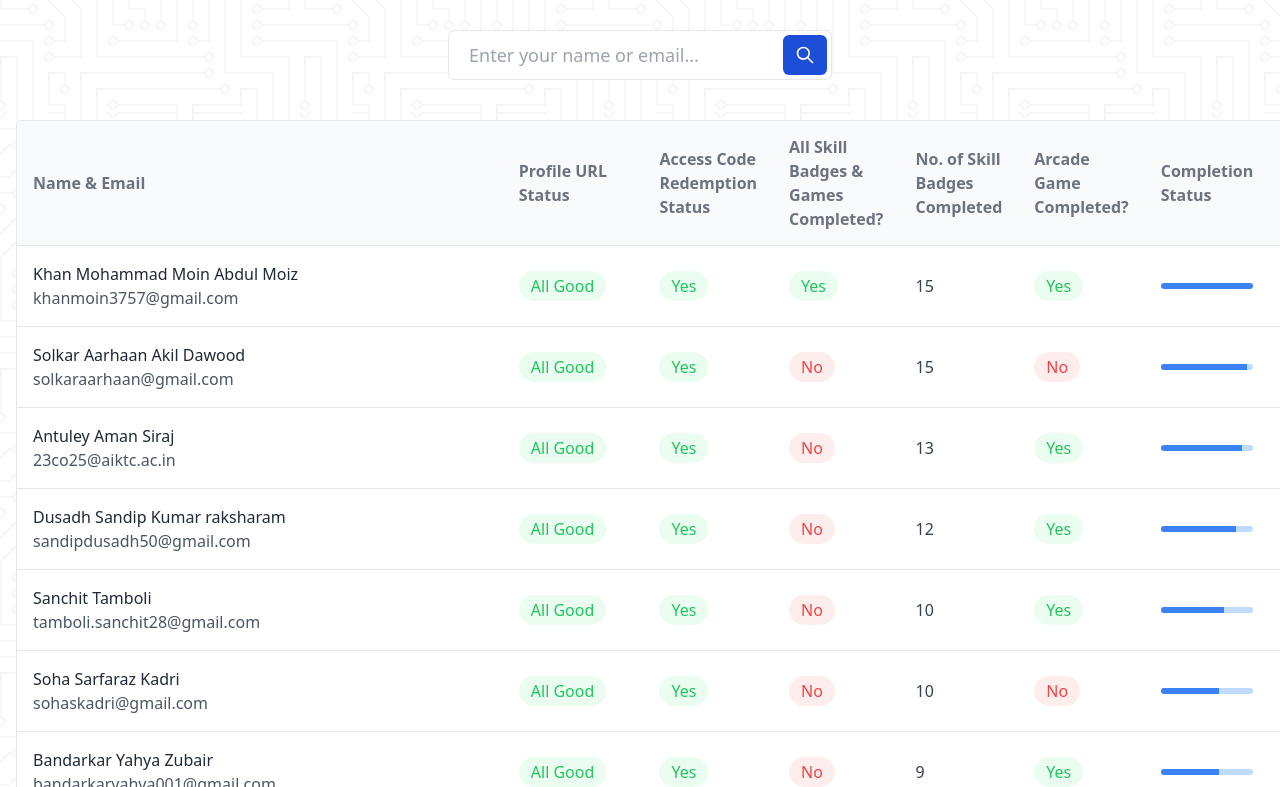
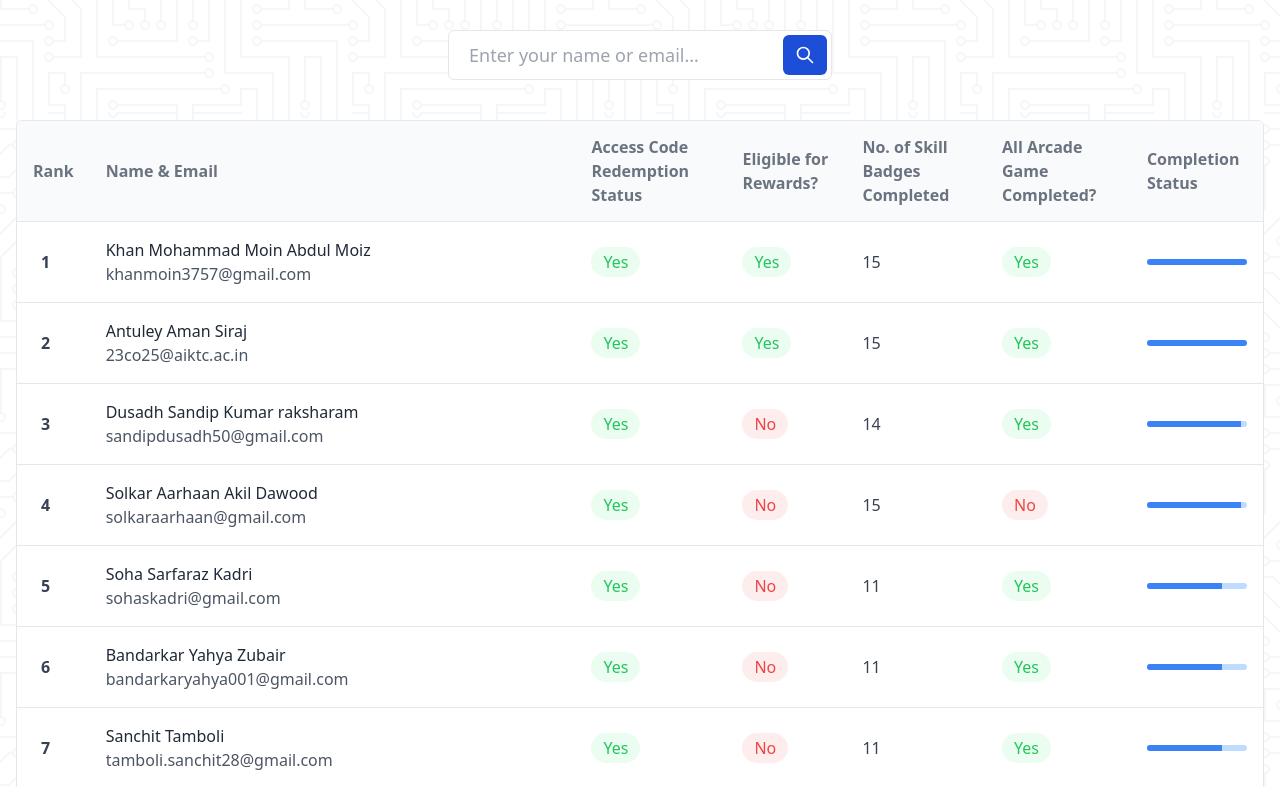
Before and after one commit to GDGC-AIKTC/GenAI-StudyJams-Leaderboard-24, a React (Vite) app: page / in a window 1280 px wide. Shown: the part 633-1420 px from the top of the page. Built offline with nearby package versions, Linux system fonts and the light colour scheme.

Commit message:
Update Home component: modify leaderboard update date, adjust participant count display, and enhance table column labels

```diff
--- a/src/Home.jsx
+++ b/src/Home.jsx
@@ -84,7 +84,7 @@ function Home() {
             This is an institute level rankings leaderboard for <br />
             <b>Google GenAI Study Jams 2024</b> of <b>GDGC AIKTC</b> <br />
             <p className="text-gray-500 text-lg">
-              Updated as of <span className="underline">7th November 2024</span>
+              Updated as of <span className="underline">8th November 2024</span>
             </p>
           </p>
           <p className="mt-3 lg:mt-5 text-gray-500 text-xl">
@@ -132,13 +132,13 @@ function Home() {
               <div className="p-5 relative flex transform items-center justify-center border-2 border-green-500 rounded-md bg-white transition-transform group-hover:-translate-x-2 group-hover:-translate-y-2">
                 <div className="!pt-0 transition-opacity group-hover:absolute group-hover:opacity-0 ">
                   <h2 className="title-font font-medium text-3xl text-green-500">
-                    1
+                    2
                   </h2>
                   <p className="leading-relaxed">Participants Qualified</p>
                 </div>
                 <div className="absolute opacity-0 transition-opacity group-hover:relative group-hover:opacity-100">
                   <h2 className="title-font font-medium text-3xl text-green-500">
-                    1
+                    2
                   </h2>
                   <p className="leading-relaxed">Participants Qualified</p>
                 </div>
@@ -181,29 +181,26 @@ function Home() {
                 <table className="table-fixed divide-y divide-gray-200">
                   <thead className="bg-gray-50">
                     <tr>
+                      <th scope="col" className="w-1/8 px-4 py-3.5 font-semibold text-left rtl:text-right text-gray-500">
+                        Rank
+                      </th>
                       <th scope="col" className="w-1/8 py-3.5 px-4 font-semibold text-left rtl:text-right text-gray-500">
                         Name & Email
-                      </th>
-                      <th scope="col" className="w-1/8 px-4 py-3.5 font-semibold text-left rtl:text-right text-gray-500">
-                        Profile URL Status
                       </th>
                       <th scope="col" className="w-1/8 px-4 py-3.5 font-semibold text-left rtl:text-right text-gray-500">
                         Access Code Redemption Status
                       </th>
                       <th scope="col" className="w-1/8 px-4 py-3.5 font-semibold text-left rtl:text-right text-gray-500">
-                        All Skill Badges & Games Completed?
+                        Eligible for Rewards?
                       </th>
                       <th scope="col" className="w-1/8 px-4 py-3.5 font-semibold text-left rtl:text-right text-gray-500">
                         No. of Skill Badges Completed
                       </th>
                       <th scope="col" className="w-1/8 px-4 py-3.5 font-semibold text-left rtl:text-right text-gray-500">
-                        Arcade Game Completed?
+                        All Arcade Game Completed?
                       </th>
                       <th scope="col" className="w-1/8 px-4 py-3.5 font-semibold text-left rtl:text-right text-gray-500">
                         Completion Status
-                      </th>
-                      <th scope="col" className="w-1/8 px-4 py-3.5 font-semibold text-left rtl:text-right text-gray-500">
-                        Rank
                       </th>
                     </tr>
                   </thead>
@@ -217,6 +214,11 @@ function Home() {
                     ) : (
                       filteredData.map((row, index) => (
                         <tr key={index}>
+                          <td className="px-4 py-4 text-md font-bold whitespace-nowrap">
+                            <div>
+                              <h4 className="text-gray-700 pl-2">{row["rank"]}</h4>
+                            </div>
+                          </td>
                           <td className="px-4 py-4 text-md font-medium whitespace-nowrap">
                             <div>
                               <h2 className="font-medium text-gray-800">
@@ -226,19 +228,6 @@ function Home() {
                                 {row["User Email"]}
                               </p>
                             </div>
-                          </td>
-                          <td className="px-4 py-4 text-md font-medium whitespace-nowrap">
-                            {
-                              row["Profile URL Status"] === "All Good" ? (
-                                <div className="inline px-3 py-1 font-normal rounded-full text-green-500 bg-green-100/60">
-                                  {row["Profile URL Status"]}
-                                </div>
-                              ) : (
-                                <div className="inline px-3 py-1 font-normal rounded-full text-red-500 bg-red-100/60 text-center">
-                                  Wrong URL
-                                </div>
-                              )
-                            }
                           </td>
                           <td className="px-4 py-4 text-md font-medium whitespace-nowrap">
                             {
@@ -298,11 +287,6 @@ function Home() {
                               ></div>
                             </div>
                           </td>
-                          <td className="px-4 py-4 text-md font-bold whitespace-nowrap">
-                            <div>
-                              <h4 className="text-gray-700 pl-2">{row["rank"]}</h4>
-                            </div>
-                          </td>
                         </tr>
                       ))
                     )}
```
Also changed, not shown: public/leaderboard.csv.
